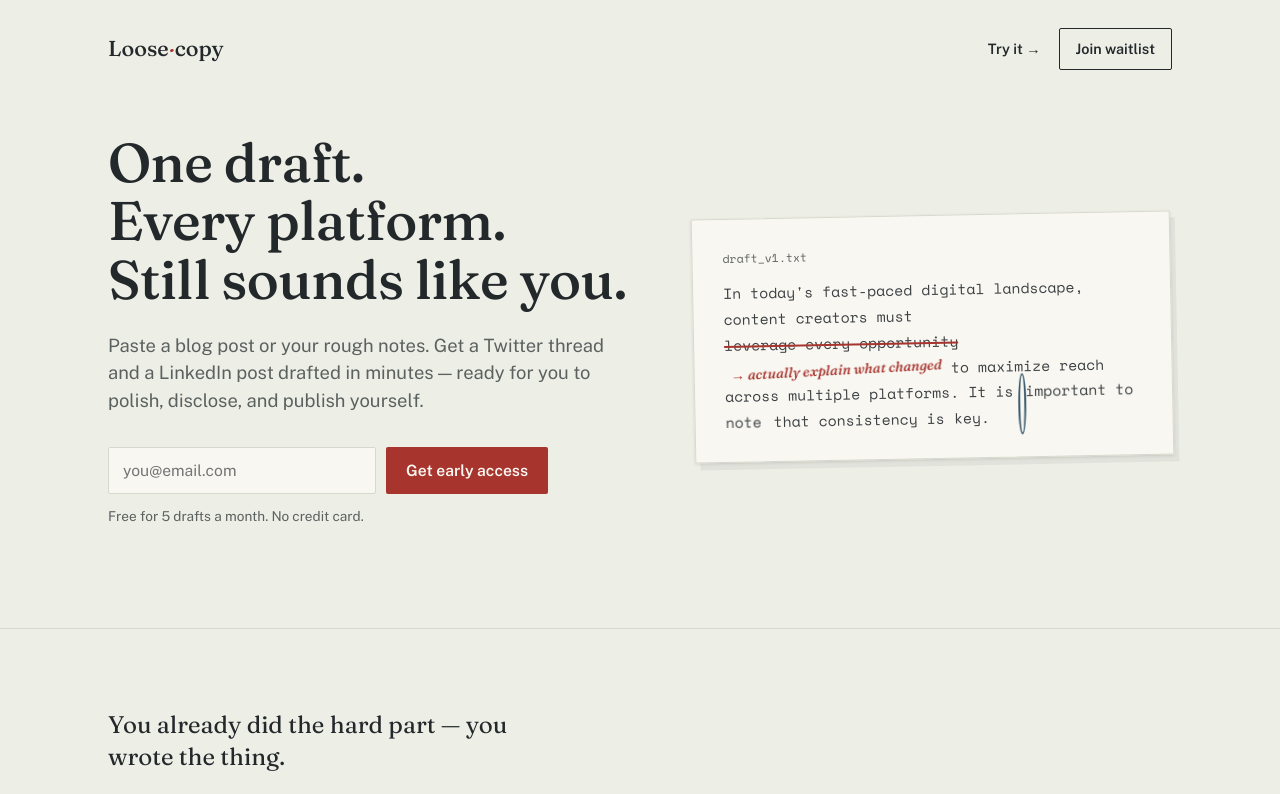
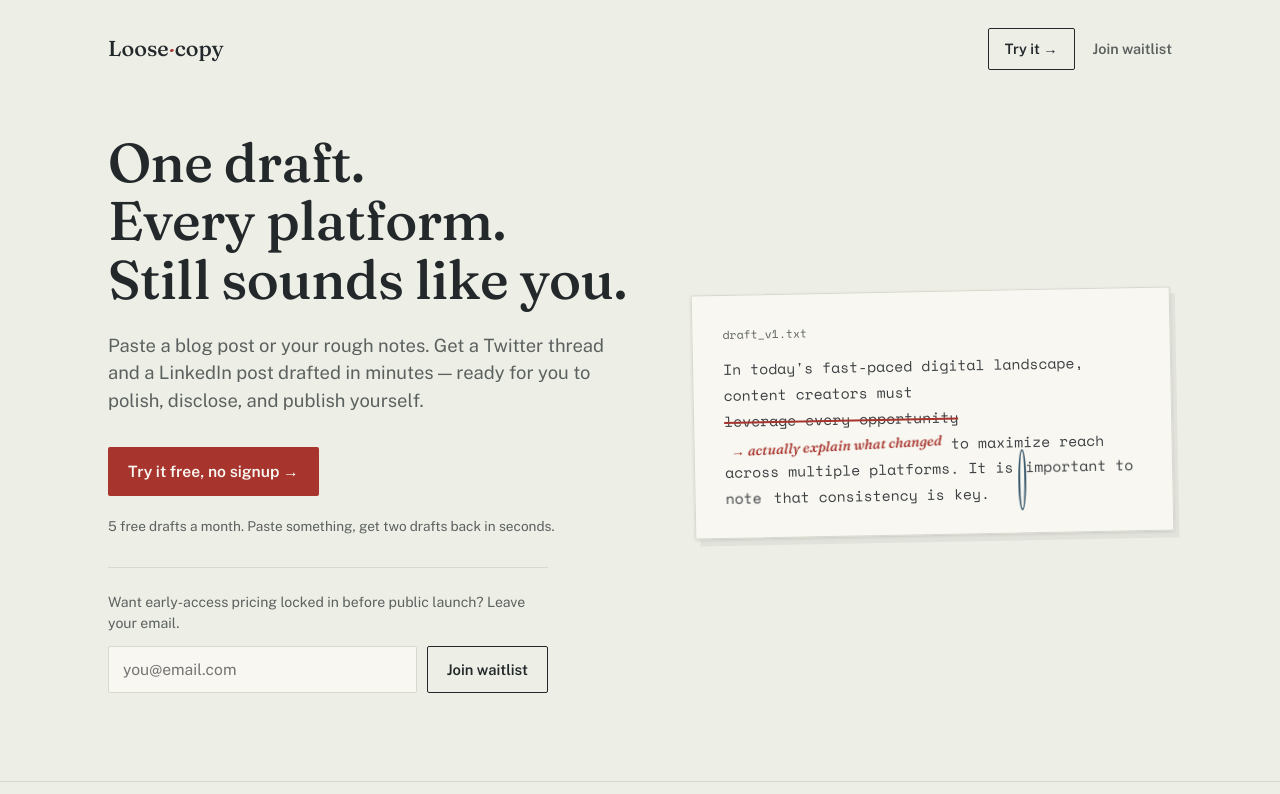
Before and after one commit to threehappyyou-blip/loosecopy-site, a plain HTML site: page index.html in a window 1280 px wide. Shown: the top 794 px of the page. Drawn offline with nearby package versions, Linux system fonts and the light colour scheme.

Commit message:
Add files via upload

```diff
--- a/index.html
+++ b/index.html
@@ -118,6 +118,22 @@
   .btn-primary:hover{background:#8f2c27;}
   .form-note{font-size:0.85rem;color:var(--ink-soft);margin-top:12px;}
   .form-thanks{display:none;font-size:0.98rem;color:var(--bluepencil);font-weight:600;margin-top:6px;}
+
+  .btn-secondary{
+    background:transparent;
+    color:var(--ink);
+    border:1px solid var(--ink);
+    padding:12px 19px;
+    border-radius:2px;
+    font-family:'Public Sans',sans-serif;
+    font-weight:600;
+    font-size:0.92rem;
+    cursor:pointer;
+  }
+  .btn-secondary:hover{background:var(--ink);color:var(--paper-card);}
+  .hero-primary-cta{display:inline-block;text-decoration:none;margin-bottom:8px;}
+  .hero-secondary{margin-top:30px;padding-top:24px;border-top:1px solid var(--border);max-width:440px;}
+  .hero-secondary .lede-small{font-size:0.88rem;color:var(--ink-soft);margin:0 0 12px;}
 
   /* manuscript visual */
   .manuscript{
@@ -272,8 +288,8 @@
   <div class="wrap">
     <div class="wordmark">Loose<em>·</em>copy</div>
     <div style="display:flex;align-items:center;gap:18px;">
-      <a href="app.html" style="font-size:0.9rem;font-weight:600;color:var(--ink);text-decoration:none;">Try it &rarr;</a>
-      <a class="nav-cta" href="#join">Join waitlist</a>
+      <a class="nav-cta" href="app.html">Try it &rarr;</a>
+      <a href="#join" style="font-size:0.9rem;font-weight:600;color:var(--ink-soft);text-decoration:none;">Join waitlist</a>
     </div>
   </div>
 </header>
@@ -283,12 +299,17 @@
     <div>
       <h1>One draft.<br>Every platform.<br>Still sounds like you.</h1>
       <p class="sub">Paste a blog post or your rough notes. Get a Twitter thread and a LinkedIn post drafted in minutes — ready for you to polish, disclose, and publish yourself.</p>
-      <form class="hero-form" id="join" action="https://formspree.io/f/xdeoqjkw" method="POST">
-        <input type="email" name="email" placeholder="you@email.com" required aria-label="Email address">
-        <button class="btn-primary" type="submit">Get early access</button>
-      </form>
-      <p class="form-note" id="formNote">Free for 5 drafts a month. No credit card.</p>
-      <p class="form-thanks" id="formThanks">You're on the list — we'll email you when it's ready.</p>
+      <a class="btn-primary hero-primary-cta" href="app.html">Try it free, no signup &rarr;</a>
+      <p class="form-note">5 free drafts a month. Paste something, get two drafts back in seconds.</p>
+
+      <div class="hero-secondary">
+        <p class="lede-small" id="formNote">Want early-access pricing locked in before public launch? Leave your email.</p>
+        <form class="hero-form" id="join" action="https://formspree.io/f/xdeoqjkw" method="POST">
+          <input type="email" name="email" placeholder="you@email.com" required aria-label="Email address">
+          <button class="btn-secondary" type="submit">Join waitlist</button>
+        </form>
+        <p class="form-thanks" id="formThanks">You're on the list — we'll email you when it's ready.</p>
+      </div>
     </div>
     <div class="manuscript" aria-hidden="true">
       <div class="tag">draft_v1.txt</div>
```
